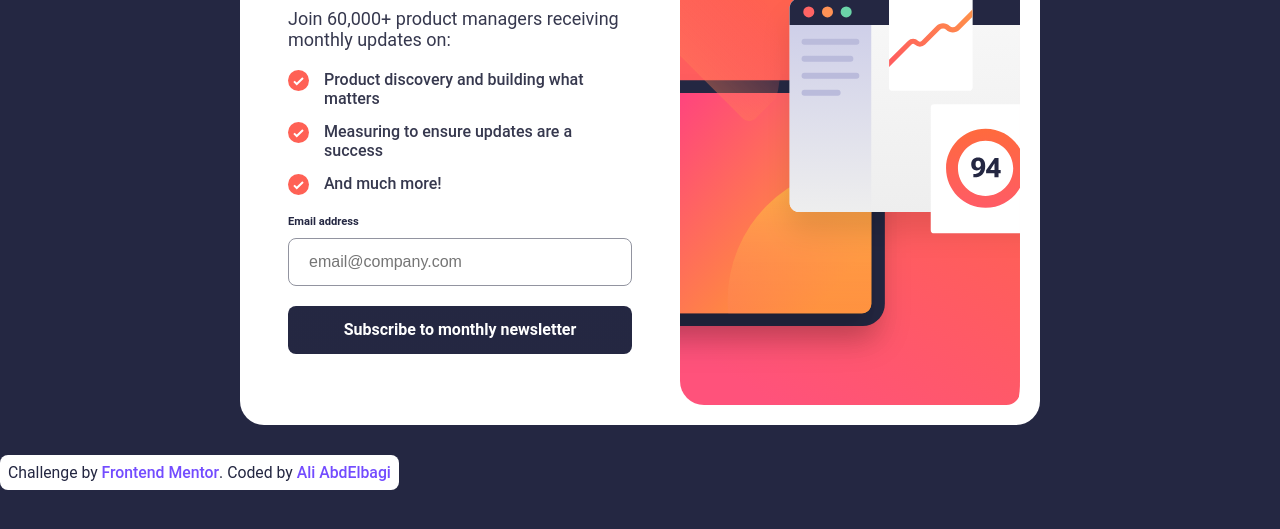
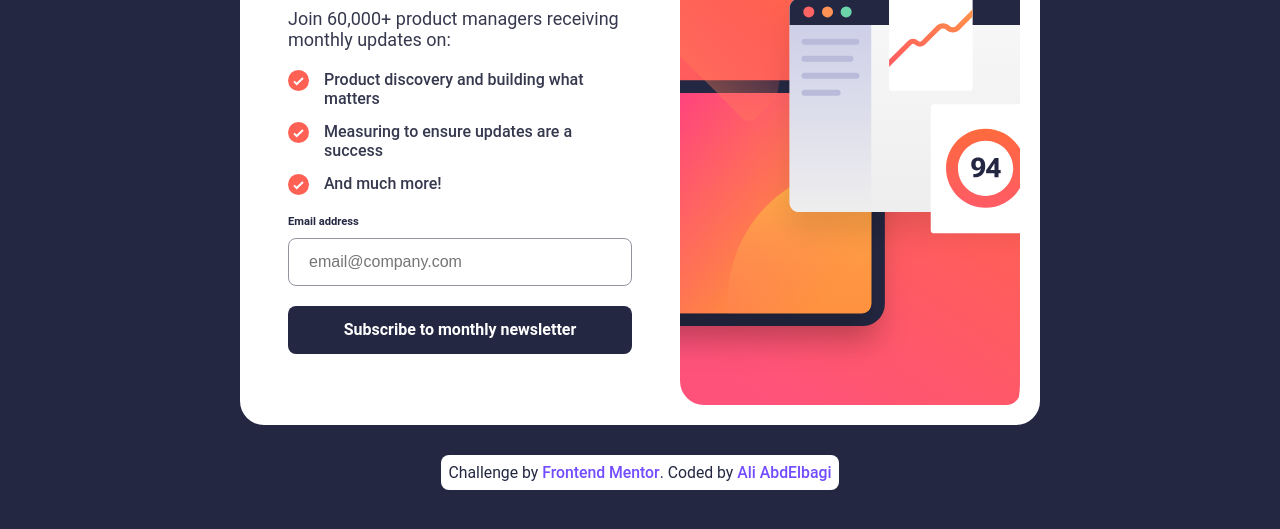
Before and after one commit to ali007-depug/newsletter-signup-with-success-message, a plain HTML site: page index.html in a window 1280 px wide. Shown: the part 199-728 px from the top of the page. Drawn offline with nearby package versions, Linux system fonts and the light colour scheme; files that its build step writes are made by us from their sources.

Commit message:
upload files

```diff
--- a/sass/layout/_sign_up.scss
+++ b/sass/layout/_sign_up.scss
@@ -219,7 +219,7 @@ input {
 }
 
 .attribution {
-  position: relative;
+  margin-inline: auto;
   background-color: $n-White;
   text-align: center;
   width: fit-content;
```
